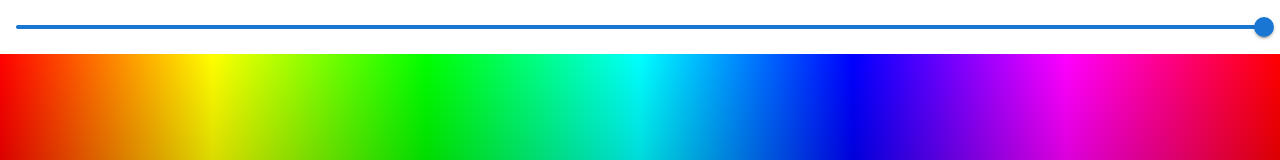
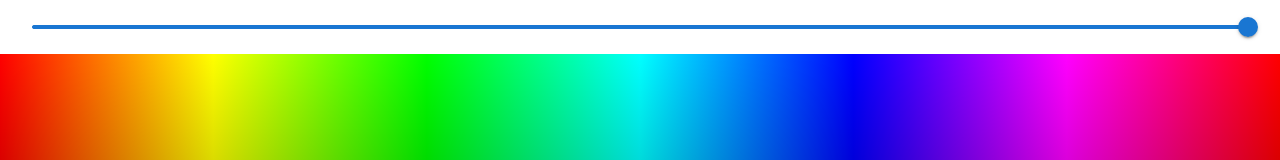
Before and after one commit to nyraa/color-palette, a Next.js app: page / in a window 1280 px wide. Shown: the top 160 px of the page. Built offline with nearby package versions, Linux system fonts and the light colour scheme.

Commit message:
increase slider padding x

```diff
--- a/src/app/components/SaturationSlider.tsx
+++ b/src/app/components/SaturationSlider.tsx
@@ -13,7 +13,7 @@ const SaturationSlider: React.FC<SaturationSliderProps> = ({ saturation, onChang
     return (
         <Box
             sx={{
-                px: 2,
+                px: 4,
                 py: 1
             }}
         >
```
